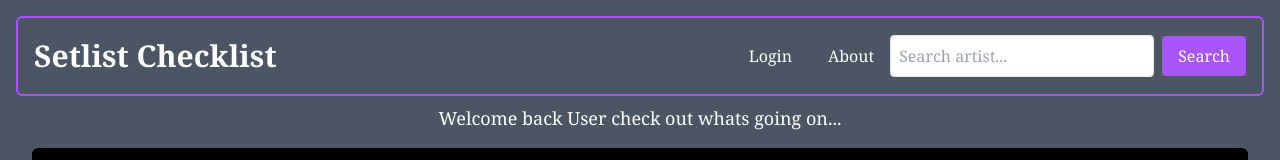
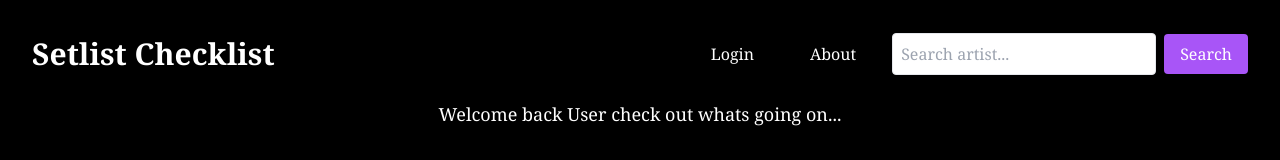
Before and after one commit to jacob-corletto/setlist_checklist, a Next.js app: page / in a window 1280 px wide. Shown: the top 160 px of the page. Built offline with nearby package versions, Linux system fonts and the light colour scheme; no server answers.

Commit message:
header css, updated About button hover properties, black background

```diff
--- a/src/app/page.jsx
+++ b/src/app/page.jsx
@@ -34,8 +34,8 @@ export default function Home() {
   };
 
   return (
-    <div className="bg-gray-600  p-4">
-      <div className="p-4 flex flex-col sm:flex-row items-center justify-between bg-transparent border-2 border-purple-500 rounded-md">
+    <div className="bg-black-600  p-4">
+      <div className="p-4 flex flex-col sm:flex-row items-center justify-between bg-transparent border-0 border-white-500 rounded-md">
         <div className="text-3xl font-bold text-white justify-start">
           Setlist Checklist
         </div>
@@ -43,7 +43,7 @@ export default function Home() {
           <ul className="flex space-x-4 items-center px-4">
             <Test />
             <li>
-              <a href="/about" className="text-white hover:text-gray-300">
+              <a href="/about" className="inline-flex items-center rounded-lg bg-transparent px-5 py-2.5 text-center text-white hover:bg-purple-500 focus:outline-none focus:ring-4 focus:ring-purple-300 dark:bg-purple-600 dark:hover:bg-purple-700 dark:focus:ring-purple-800">
                 {" "}
                 About{" "}
               </a>
```
